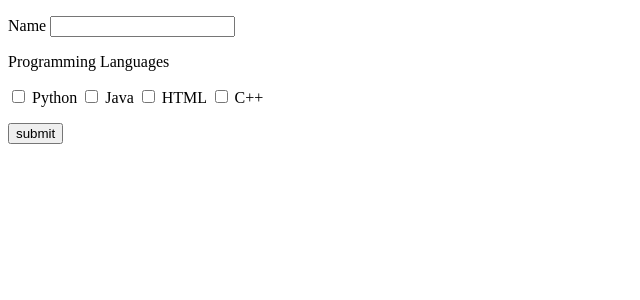
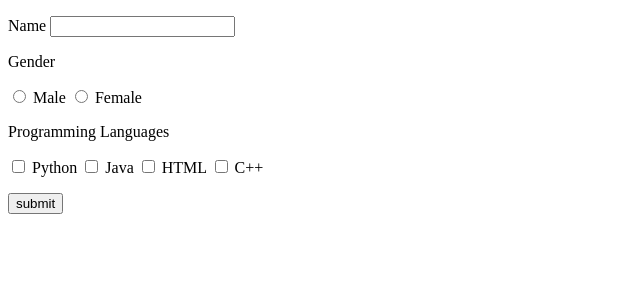
Before and after one commit to CSID-DGU/2022-2-OSSPrac-GitTogether-7, a Flask app: page / in a window 1280 px wide. Shown: the top 300 px of the page, without its empty margins (0-640 px from the left). Run offline with Flask 2, Linux system fonts and the light colour scheme.

Commit message:
22.11.02]Feat : Gender

```diff
--- a/팀과제_3_코드/TeamHw_3_Code/main.py
+++ b/팀과제_3_코드/TeamHw_3_Code/main.py
@@ -12,6 +12,7 @@ def result():
       result['Name'] = request.form.get('Name')
       # 학번
       # 성별
+      result['Gender'] = request.form.get('Gender')
       # 프로그래밍 언어 -> hint) ','.join(list명)을 사용하면 list 안에 있는 항목들이 ','로 나누어져 출력됨.
       result['Programing Languague'] = " "
       lst = ["Python", "Java", "HTML", "C++"]
--- a/팀과제_3_코드/TeamHw_3_Code/templates/input_info.html
+++ b/팀과제_3_코드/TeamHw_3_Code/templates/input_info.html
@@ -6,6 +6,10 @@
          <p>Name <input type = "text" name = "Name" /></p>
          <!-- 학번 -->
          <!-- 성별 -->
+         <p>Gender</p>
+         <p> <input type="radio" value = "Male" name = "Gender" /> Male
+             <input type="radio" value = "Female" name = "Gender" /> Female
+         </p>
          <!-- 학과 -->
          <!-- 프로그래밍 언어 -->
          <p>Programming Languages</p>
```
